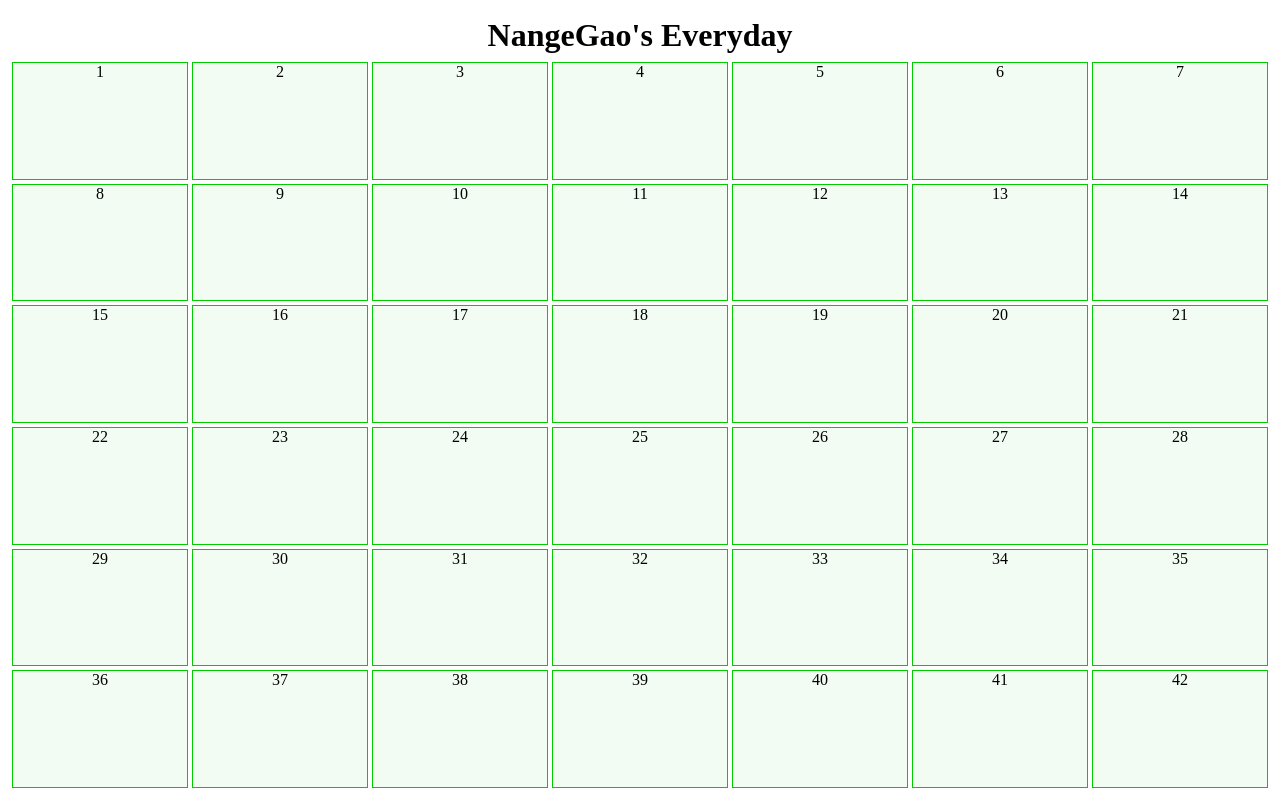
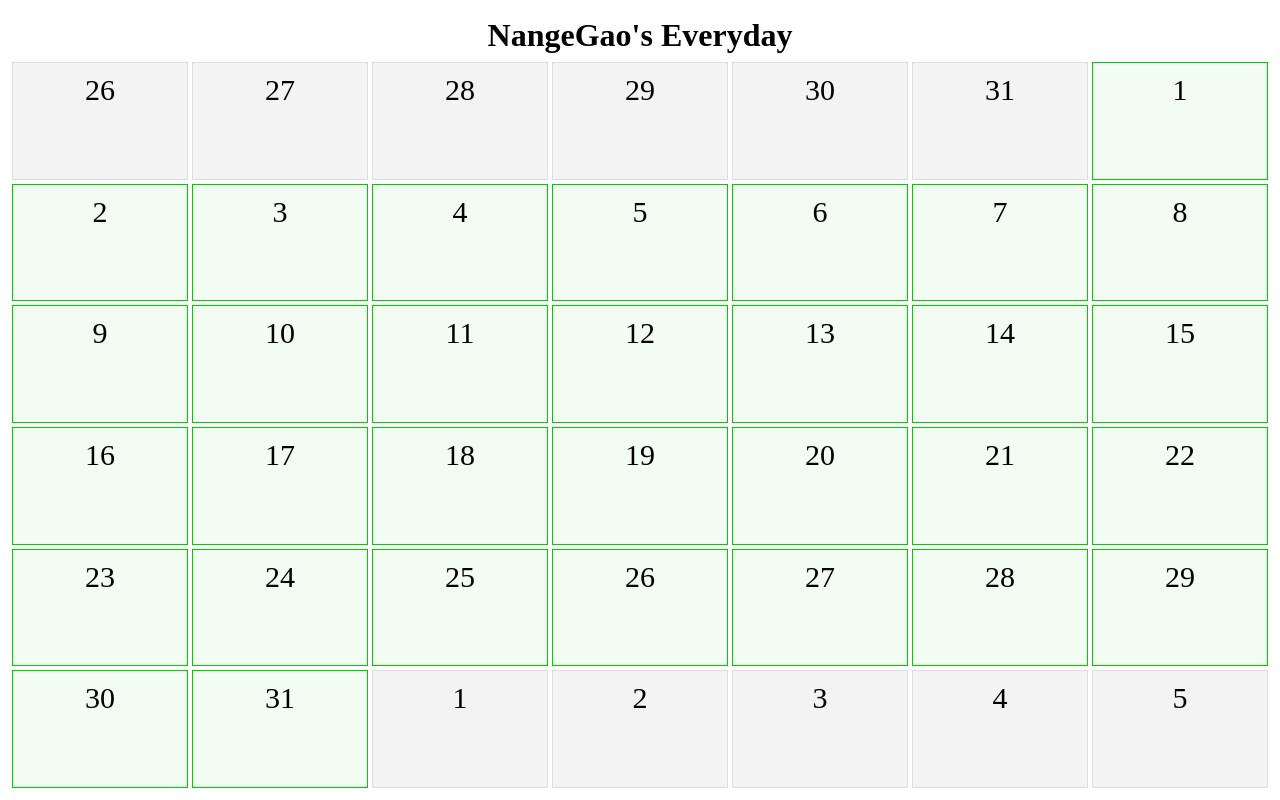
Before and after one commit to NangeGao/everyday, a plain HTML site: page index.html in a window 1280 px wide. Drawn offline with Linux system fonts and the light colour scheme.

Commit message:
calendar over

```diff
--- a/date.js
+++ b/date.js
@@ -1,6 +1,3 @@
-/********
-Show Date
-********/
 
 var Calendar = function(){
 	this.$vessel = document.querySelector("#vessel");
@@ -45,11 +42,14 @@ Calendar.prototype = {
 	renderMonthly: function(year, month) {
 		var currentMonthArr = this.calcMonthly(year, month);
 		if (currentMonthArr.length !== this.$calendarCache.length) {
-			console.error("计算当前月份数据错误");
+			console.error("计算当前月份渲染数据错误");
 			return;
 		}
 		for(var i=0, len=this.rowAmout*this.rows; i<len; i++) {
 			this.$calendarCache[i].$dayView.innerHTML = currentMonthArr[i].date;
+			if(currentMonthArr[i].ifCurrent) {
+				this.$calendarCache[i].$dayView.setAttribute("class", "disabled");
+			}
 		}
 	},
 	/**
@@ -59,20 +59,84 @@ Calendar.prototype = {
 	 * @return {Array}  返回当前月份渲染到日历的数据，格式如下：
 	 * @example
 	 * [{
-		 isCurrent: 0,	//是否当前月份，-1：上个月；0：当前月份；1：下个月
+		 ifCurrent: 0,	//是否当前月份，-1：上个月；0：当前月份；1：下个月
 		 date: '20'		//日期
 	   },...]
 	 */
 	calcMonthly: function(year, month) {
 		var currentMonthArr = [];
-		var commonYearArr = [31, 28, 31, 30, 31, 30, 31, 31, 30, 31, 30, 31];
-		var leapYearArr = [31, 29, 31, 30, 31, 30, 31, 31, 30, 31, 30, 31];
+		var thisMonthDays = calcMonthDays(year, month);
+		var thisMonth = getProgressiveArray(thisMonthDays);
+		console.log(thisMonth);
 
-		for(var i=0, len=this.rowAmout*this.rows; i<len; i++) {
-			var day = {"date": i+1};
+		//计算上个月份
+		var lastMonthAmout = 0;	//上个月显示几天
+		var lastMonth_month = month-1 ? month-1 : 12;
+		var lastMonth_year = lastMonth_month===12 ? year-1 : year;
+		var lastMonthDays = calcMonthDays(lastMonth_year, lastMonth_month);
+		var lastMonth = (function(){
+			var arr = getProgressiveArray(lastMonthDays);
+			//计算当月第一天是星期几
+			var firstDayOfMonth = new Date(year+'-'+month+'-01');
+			var whatDay = firstDayOfMonth.getDay();
+			if (!whatDay) {
+				whatDay = 7;	//如果是0，则是周日
+			}
+			lastMonthDays = whatDay-1;
+			arr = arr.slice(-lastMonthDays);
+			console.log('lastMonth',arr);
 
-			currentMonthArr.push(day);
+			return arr;
+		})();
+
+		//计算下个月份
+		var nextMonthAmout = this.rowAmout*this.rows - thisMonthDays - lastMonthDays;	//下个月显示几天
+		var nextMonth_month = month+1>12 ? 1 : month+1;
+		var nextMonth_year = nextMonth_month===1 ? year+1 : year;
+		var nextMonthDays = calcMonthDays(nextMonth_year, nextMonth_month);
+		var nextMonth = (function(){
+			var arr = getProgressiveArray(nextMonthDays);
+			arr = arr.slice(0, nextMonthAmout);
+			console.log('nextMonth',arr);
+
+			return arr;
+		})();
+
+		//合成渲染日期数据
+		lastMonth = lastMonth.map(function(item, index){
+			return {
+				"ifCurrent": -1,
+				"date": item
+			}
+		});
+		thisMonth = thisMonth.map(function(item, index){
+			return {
+				"ifCurrent": 0,
+				"date": item
+			}
+		});
+		nextMonth = nextMonth.map(function(item, index){
+			return {
+				"ifCurrent": 1,
+				"date": item
+			}
+		});
+		currentMonthArr = lastMonth.concat(thisMonth.concat(nextMonth));
+		console.log(currentMonthArr);
+
+
+		//计算某个月份的天数
+		function calcMonthDays(year, month) {
+			var commonYearArr = [31, 28, 31, 30, 31, 30, 31, 31, 30, 31, 30, 31];
+			return (month==2)&&((!(year%4)&&(year%100))||(!(year%400))) ? 29 : commonYearArr[month-1];
 		}
+		//生成一个[1,2,3,...,n]的数组
+		function getProgressiveArray(n) {
+			return (new Array(n)).toString().split(",").map(function(item, index){
+				return index+1;
+			});
+		}
+
 		return currentMonthArr;
 	}
 };
--- a/styles.css
+++ b/styles.css
@@ -23,13 +23,16 @@ h1 {
 	display: inline-block;
 	box-sizing: border-box;
 	padding: 2px;
+	vertical-align: middle;
 }
 .calendar li span{
 	display: block;
 	box-sizing: border-box;
 	height: 100%;
+	font-size: 30px;
 	background: #f3fcf3;
 	border: 1px solid #0c0;
+	padding: 10px;
 }
 .calendar li span.disabled{
 	background: #f3f3f3;
```
